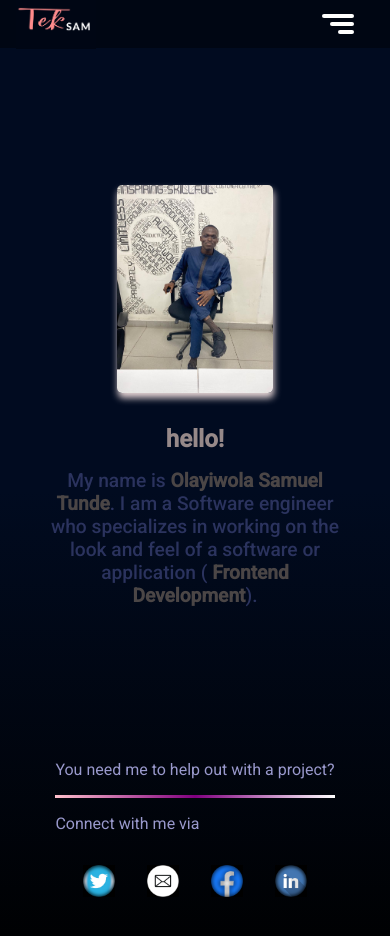
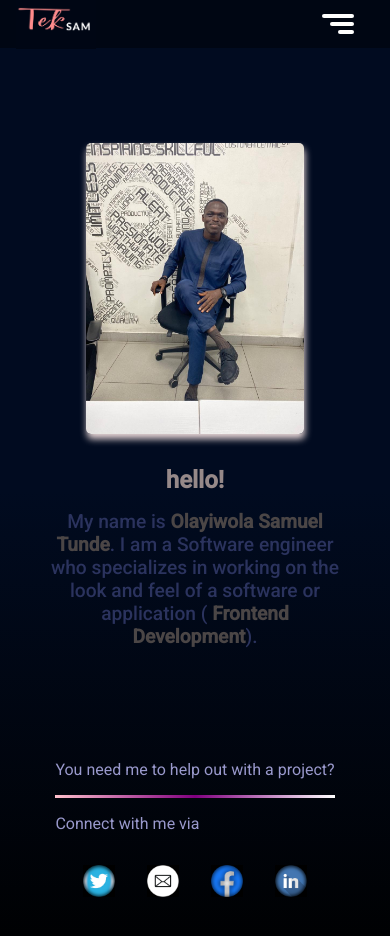
Before and after one commit to Teesam/My-portfolio, a React (Create React App) app: page / in a window 390 px wide. Shown: the top 936 px of the page. Built offline with nearby package versions, Linux system fonts and the light colour scheme.

Commit message:
new update

```diff
--- a/src/components/landing/landing.css
+++ b/src/components/landing/landing.css
@@ -83,7 +83,7 @@ h2{
     }
 
     #profile{
-        width: 50%;
+        width: 70%;
         height: unset;
         border-radius: 5px;
         box-shadow: 1px 5px 7px rgb(230, 213, 213);
--- a/src/components/pop-menu/popMenu.css
+++ b/src/components/pop-menu/popMenu.css
@@ -7,7 +7,7 @@
     right: 0;
     top: 3rem;
     animation-name: popAnimation;
-    animation-duration: 1s;
+    animation-duration: .4s;
 }
 
 @keyframes popAnimation{
```
